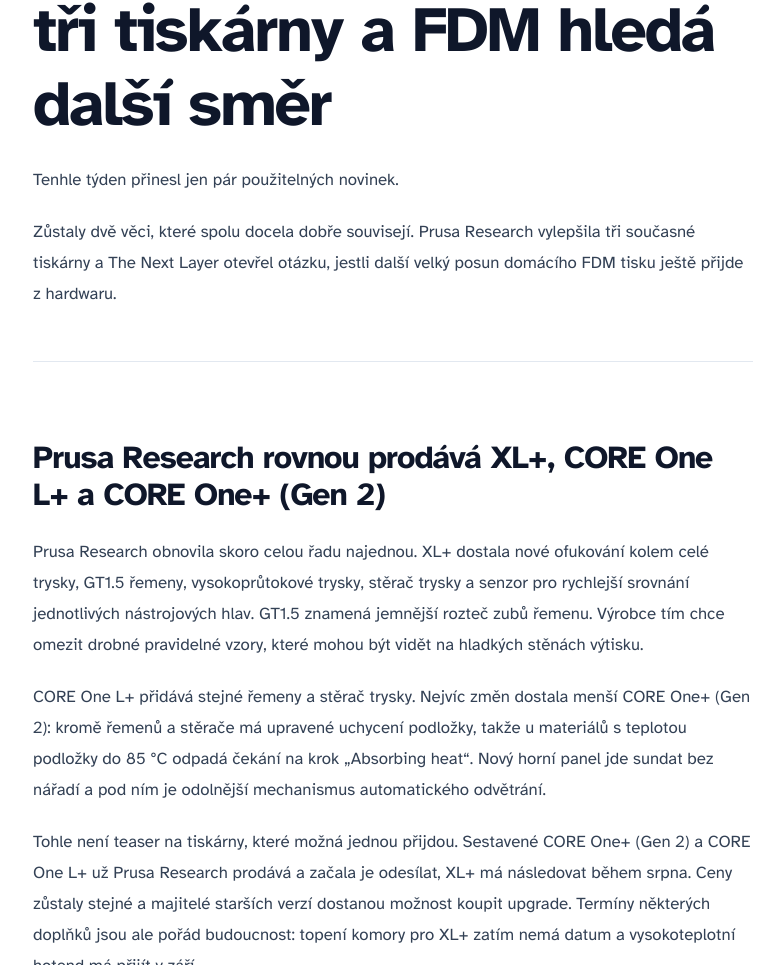
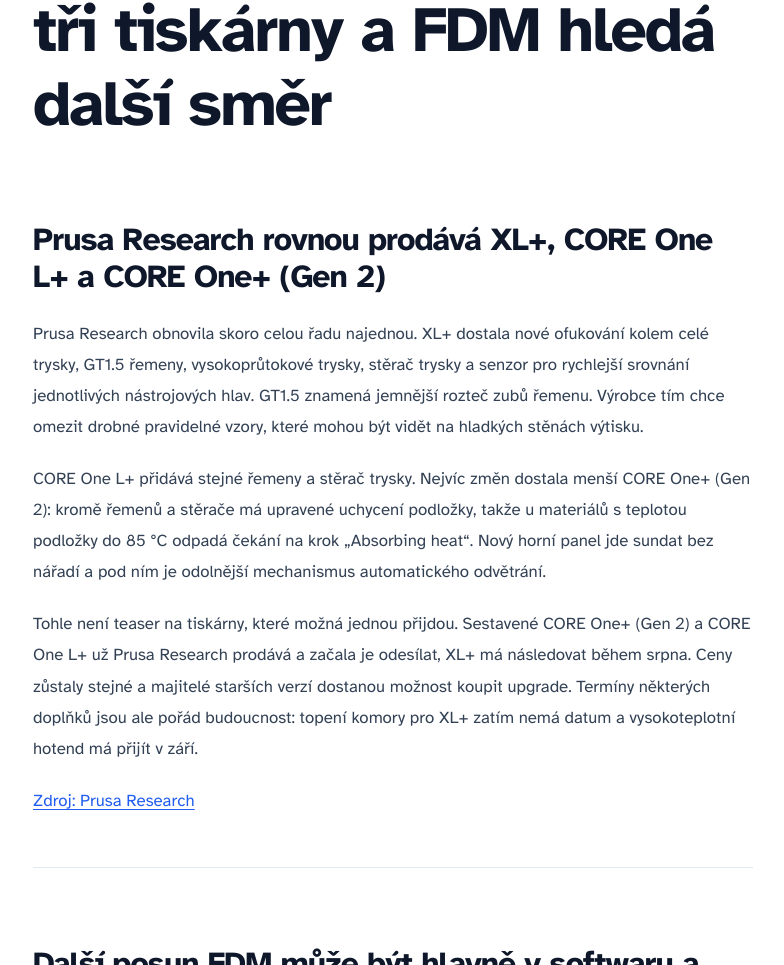
Before and after one commit to PavelTajdus/3dtiskjeradost, an Astro site: page /blog/pod-tryskou-34-2026 in a window 1280 px wide. Shown: the part 1273-2238 px from the top of the page, without its empty margins (87-871 px from the left). Built offline with nearby package versions, Linux system fonts and the light colour scheme; Astro itself is replaced by a stand-in of ours.

Commit message:
fix: remove filler intro from issue 34

```diff
--- a/src/content/blog/pod-tryskou-34-2026.md
+++ b/src/content/blog/pod-tryskou-34-2026.md
@@ -7,12 +7,6 @@
 ---
 
 # Pod tryskou 34/2026: Prusa Research omladila tři tiskárny a FDM hledá další směr
-
-Tenhle týden přinesl jen pár použitelných novinek.
-
-Zůstaly dvě věci, které spolu docela dobře souvisejí. Prusa Research vylepšila tři současné tiskárny a The Next Layer otevřel otázku, jestli další velký posun domácího FDM tisku ještě přijde z hardwaru.
-
----
 
 ## Prusa Research rovnou prodává XL+, CORE One L+ a CORE One+ (Gen 2)
 
```
